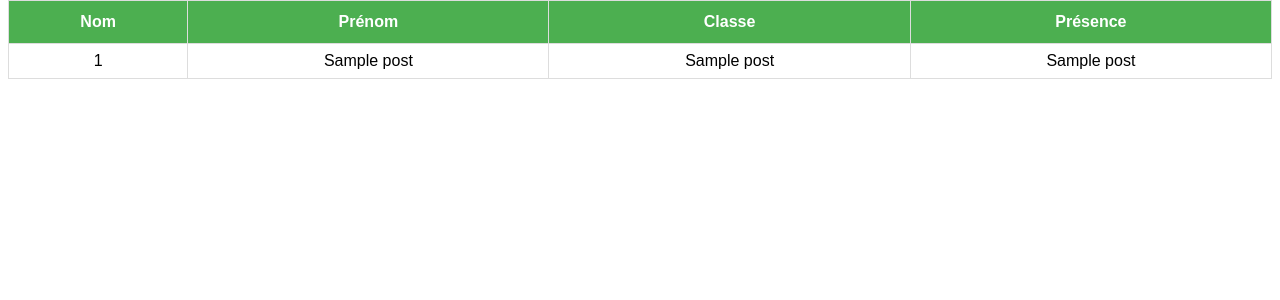
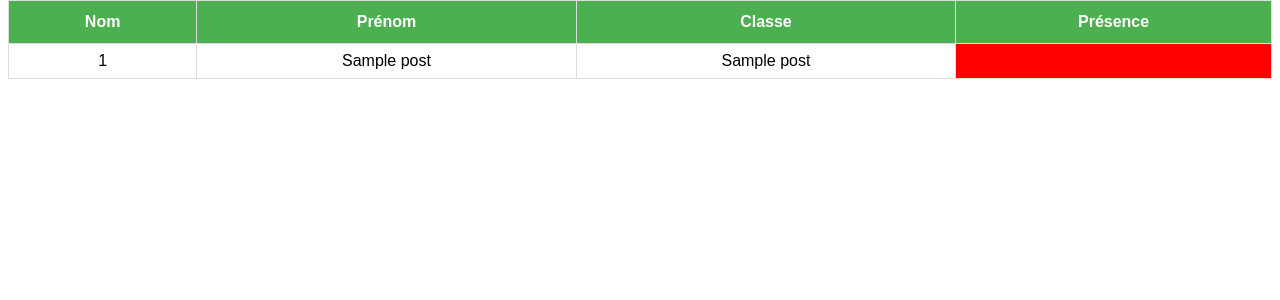
Before and after one commit to rowan2604/Facial-recognition, a Flask app: template templates/pageBDD.html in a window 1280 px wide. Shown: the part 54-354 px from the top of the page. Run offline with Flask 2, Linux system fonts and the light colour scheme; the template is opened without the code that fills it: most values are stand-ins (such as "Sample title", 1, 10 or a date in 2020).

Commit message:
Modifcation css

```diff
--- a/static/css/pageBDD.css
+++ b/static/css/pageBDD.css
@@ -52,3 +52,12 @@ li a {
 li a:hover {
   background-color: #111;
 }
+
+
+.red{
+	background-color : red
+}
+
+.green{
+	background-color : green
+}
--- a/templates/pageBDD.html
+++ b/templates/pageBDD.html
@@ -31,7 +31,11 @@
 				    <td>{{ post[0] }}</td>
 					<td>{{ post[1] }}</td>
 					<td>{{ post[2] }}</td>
-					<td>{{ post[3] }}</td>
+					{% if post[3] == 1 %}
+						<td class="green"></td>
+						{% else %}
+						<td class="red"></td>
+						{% endif %}
 
 					</tr>
 					{% endfor %}
```
